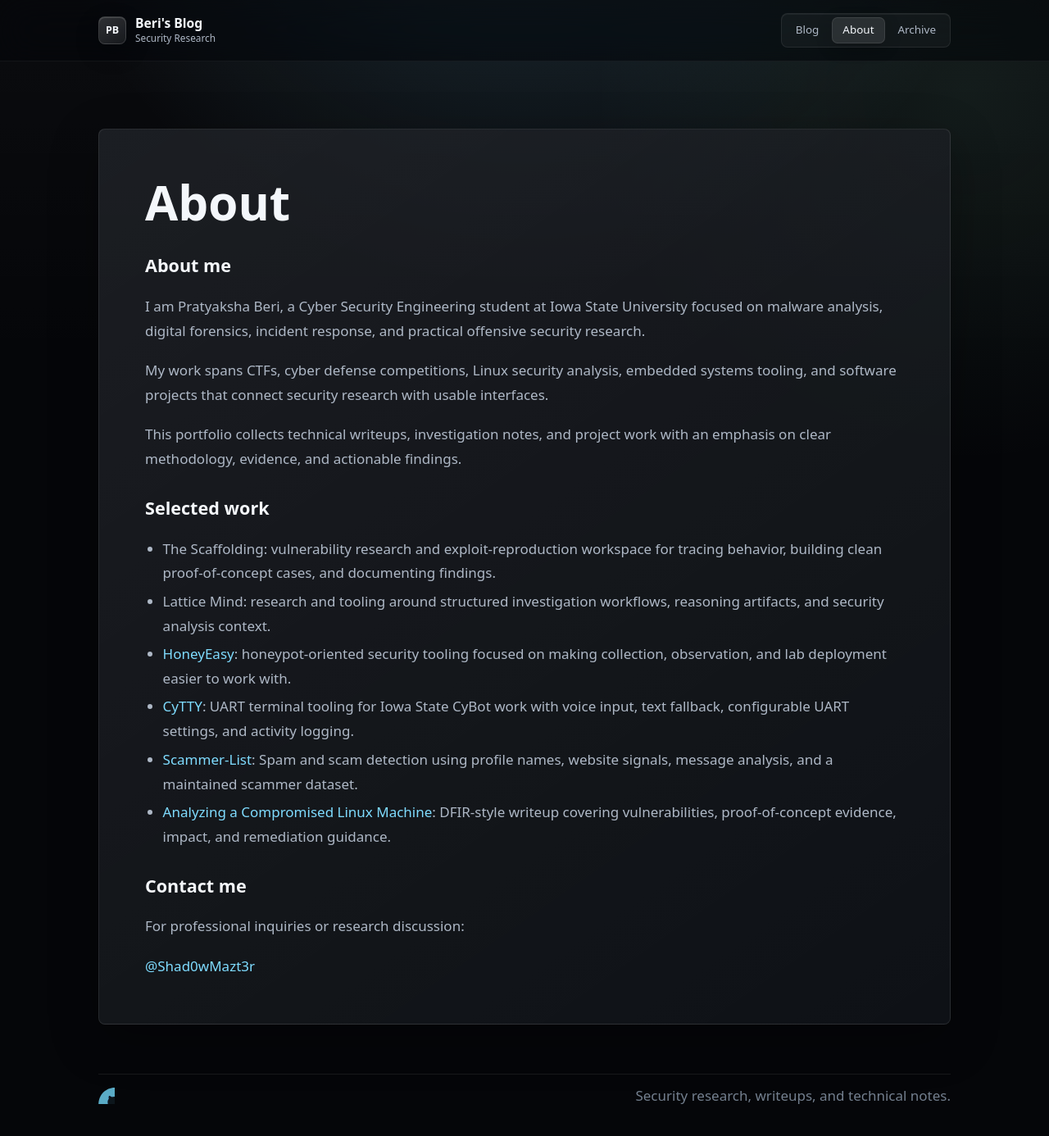
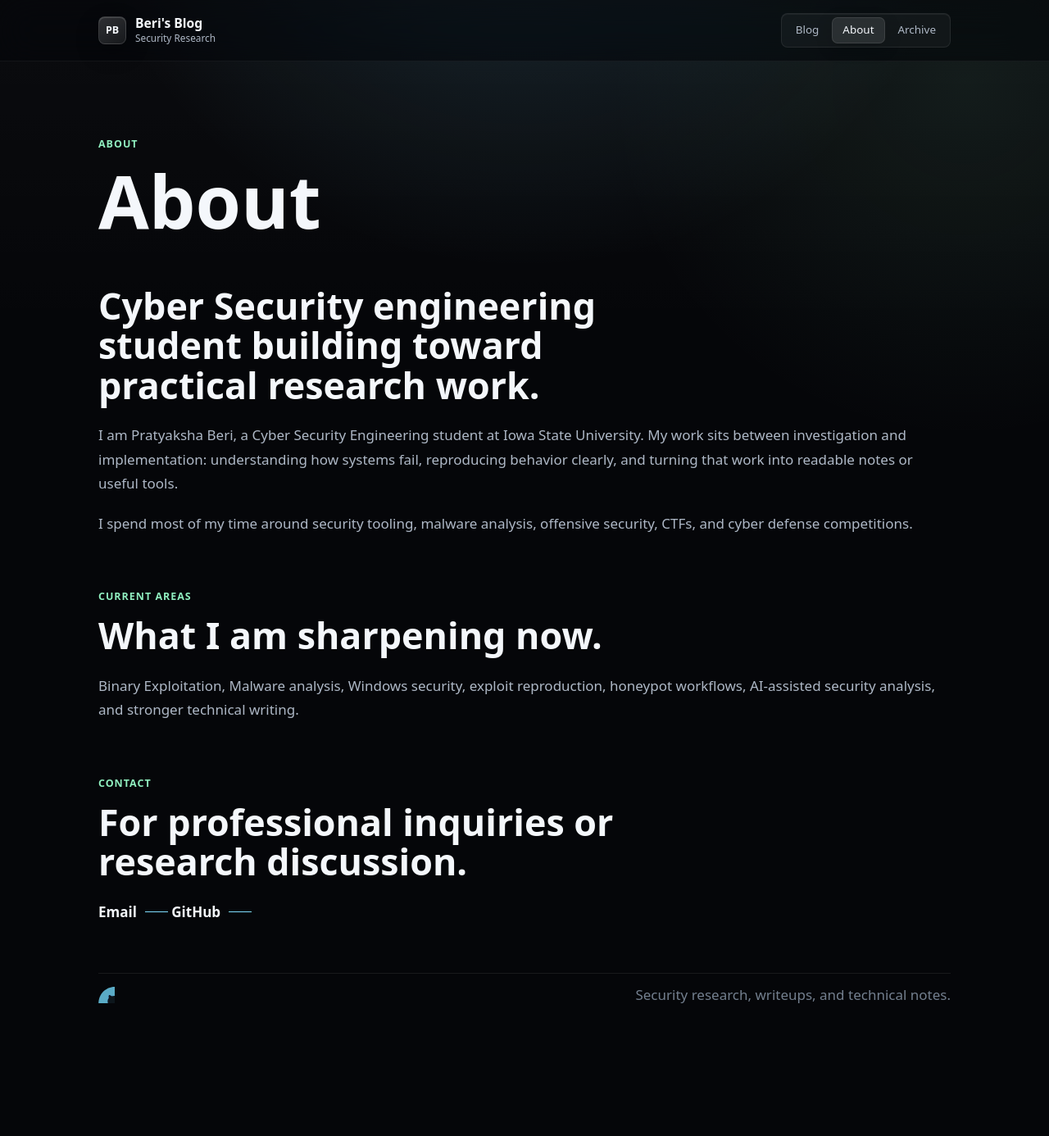
Before and after one commit to Shad0wMazt3r/Shad0wMazt3r.github.io, a Jekyll site: the page built from about.md, in a window 1280 px wide and 1400 px high. Shown: the top 1386 px of the window at 82% size. Built offline with Jekyll 4.4.1, drawn with Linux system fonts in a browser that asks for light colours; some web fonts are replaced.

Commit message:
Enhance layout and styling across pages for improved readability and organization

```diff
--- a/_layouts/page.html
+++ b/_layouts/page.html
@@ -2,9 +2,12 @@
 layout: default
 ---
 
-<article class="page article-shell reveal">
+<article class="page page-shell reveal">
 
-  <h1>{{ page.title }}</h1>
+  <header class="page-header">
+    <p class="eyebrow">{{ page.title }}</p>
+    <h1>{{ page.title }}</h1>
+  </header>
 
   <div class="entry">
     {{ content }}
--- a/about.md
+++ b/about.md
@@ -4,27 +4,25 @@ title: About
 permalink: /about/
 ---
 
-### About me
+<section class="section-heading">
+  <h2>Cyber Security engineering student building toward practical research work.</h2>
+</section>
 
-I am Pratyaksha Beri, a Cyber Security Engineering student at Iowa State University focused on malware analysis, digital forensics, incident response, and practical offensive security research.
+I am Pratyaksha Beri, a Cyber Security Engineering student at Iowa State University. My work sits between investigation and implementation: understanding how systems fail, reproducing behavior clearly, and turning that work into readable notes or useful tools.
 
-My work spans CTFs, cyber defense competitions, Linux security analysis, embedded systems tooling, and software projects that connect security research with usable interfaces.
+I spend most of my time around security tooling, malware analysis, offensive security, CTFs, and cyber defense competitions.
 
-This portfolio collects technical writeups, investigation notes, and project work with an emphasis on clear methodology, evidence, and actionable findings.
+<section class="section-heading page-section-heading">
+  <p class="eyebrow">Current Areas</p>
+  <h2>What I am sharpening now.</h2>
+</section>
+
+<p>Binary Exploitation, Malware analysis, Windows security, exploit reproduction, honeypot workflows, AI-assisted security analysis, and stronger technical writing.</p>
 
 
-### Selected work
+<section class="section-heading page-section-heading">
+  <p class="eyebrow">Contact</p>
+  <h2>For professional inquiries or research discussion.</h2>
+</section>
 
-- The Scaffolding: vulnerability research and exploit-reproduction workspace for tracing behavior, building clean proof-of-concept cases, and documenting findings.
-- Lattice Mind: research and tooling around structured investigation workflows, reasoning artifacts, and security analysis context.
-- [HoneyEasy](https://github.com/Shad0wMazt3r/HoneyEasy): honeypot-oriented security tooling focused on making collection, observation, and lab deployment easier to work with.
-- [CyTTY](https://github.com/Shad0wMazt3r/CyTTY): UART terminal tooling for Iowa State CyBot work with voice input, text fallback, configurable UART settings, and activity logging.
-- [Scammer-List](https://github.com/Shad0wMazt3r/Scammer-List): Spam and scam detection using profile names, website signals, message analysis, and a maintained scammer dataset.
-- [Analyzing a Compromised Linux Machine]({{ site.baseurl }}/Linux-DFIR): DFIR-style writeup covering vulnerabilities, proof-of-concept evidence, impact, and remediation guidance.
-
-
-### Contact me
-
-For professional inquiries or research discussion:
-
-[@Shad0wMazt3r](mailto:Shad0wMazt3r@protonmail.com)
+<p><a class="text-link" href="mailto:pratyakshaberi@gmail.com">Email</a> <a class="text-link" href="https://github.com/Shad0wMazt3r">GitHub</a></p>
--- a/style.scss
+++ b/style.scss
@@ -322,6 +322,10 @@ nav a.is-active {
   margin: 0 0 22px;
 }
 
+.section-heading .eyebrow {
+  margin-bottom: 12px;
+}
+
 .section-heading h2 {
   max-width: 720px;
   margin: 0;
@@ -329,6 +333,21 @@ nav a.is-active {
   font-size: clamp(1.65rem, 4vw, 2.8rem);
   line-height: 1.08;
   letter-spacing: 0;
+}
+
+.page-band {
+  position: relative;
+  padding-top: 58px;
+}
+
+.page-band::before {
+  position: absolute;
+  top: 0;
+  left: 0;
+  width: min(260px, 42%);
+  height: 1px;
+  content: "";
+  background: linear-gradient(90deg, rgba(127, 220, 255, 0.7), rgba(144, 240, 192, 0.22), transparent);
 }
 
 .selected-work {
@@ -371,6 +390,7 @@ nav a.is-active {
 
 .posts-heading {
   margin-top: 12px;
+  margin-bottom: 2px;
 }
 
 .posts {
@@ -440,6 +460,61 @@ nav a.is-active {
   margin-bottom: 0;
 }
 
+.page-shell {
+  color: var(--muted);
+}
+
+.page-header {
+  margin: 0 0 34px;
+  padding: 8px 0 28px;
+}
+
+.page-header h1 {
+  max-width: 880px;
+  margin: 0;
+  color: var(--text);
+  font-size: clamp(3rem, 7vw, 5.75rem);
+  line-height: 0.96;
+  letter-spacing: 0;
+}
+
+.page-section-heading {
+  margin-top: 64px;
+}
+
+.principle-list {
+  display: grid;
+  border-top: 1px solid rgba(255, 255, 255, 0.085);
+}
+
+.principle-item {
+  display: grid;
+  grid-template-columns: minmax(44px, 0.16fr) minmax(190px, 0.62fr) minmax(0, 1.22fr);
+  gap: 22px;
+  align-items: baseline;
+  padding: 24px 0;
+  border-bottom: 1px solid rgba(255, 255, 255, 0.085);
+}
+
+.principle-item span {
+  color: var(--green);
+  font-size: 0.76rem;
+  font-weight: 700;
+  letter-spacing: 0.08em;
+}
+
+.principle-item strong {
+  color: var(--text);
+  font-size: 1.16rem;
+  line-height: 1.25;
+}
+
+.principle-item p {
+  margin: 0;
+  color: var(--muted);
+  line-height: 1.55;
+}
+
 .read-more {
   display: inline-flex;
   align-items: center;
@@ -473,6 +548,10 @@ nav a.is-active {
 .post h1,
 .page h1 {
   font-size: clamp(2rem, 5vw, 3.65rem);
+}
+
+.page-header h1 {
+  font-size: clamp(3rem, 7vw, 5.75rem);
 }
 
 .article-shell h2,
@@ -518,23 +597,33 @@ nav a.is-active {
 
 .archive-list {
   display: grid;
-  gap: 12px;
+  border-top: 1px solid rgba(255, 255, 255, 0.085);
+}
+
+.archive-summary {
+  max-width: 620px;
+  margin: 0 0 34px;
+  color: var(--muted);
+  font-size: 1.08rem;
+  line-height: 1.65;
 }
 
 .archive-item {
   display: grid;
-  gap: 4px;
-  padding: 16px;
-  border: 1px solid var(--glass-line-soft);
-  border-radius: var(--radius);
-  background: rgba(255, 255, 255, 0.04);
+  grid-template-columns: minmax(150px, 0.42fr) minmax(210px, 0.68fr) minmax(0, 1.2fr);
+  gap: 22px;
+  align-items: baseline;
+  padding: 24px 0;
+  border-bottom: 1px solid rgba(255, 255, 255, 0.085);
+  color: var(--muted);
+  transition: color 220ms var(--ease), border-color 220ms var(--ease), transform 220ms var(--ease);
 }
 
 .archive-item:hover,
 .archive-item:focus-visible {
-  border-color: rgba(97, 217, 255, 0.28);
-  background: rgba(255, 255, 255, 0.07);
-  transform: translateY(-1px);
+  color: var(--text);
+  border-bottom-color: rgba(127, 220, 255, 0.34);
+  transform: translateX(4px);
 }
 
 .archive-item span {
@@ -547,7 +636,19 @@ nav a.is-active {
 
 .archive-item strong {
   color: var(--text);
-  font-size: 1.05rem;
+  font-size: 1.14rem;
+  line-height: 1.25;
+}
+
+.archive-item:hover strong,
+.archive-item:focus-visible strong {
+  color: var(--cyan);
+}
+
+.archive-item em {
+  color: inherit;
+  font-style: normal;
+  line-height: 1.55;
 }
 
 code {
@@ -730,7 +831,9 @@ a:hover .svg-icon {
   }
 
   .profile-strip,
-  .work-item {
+  .work-item,
+  .archive-item,
+  .principle-item {
     grid-template-columns: 1fr;
     gap: 8px;
   }
```
Also changed, not shown: archive.md (+7 -0 lines), index.md (+2 -2 lines).
